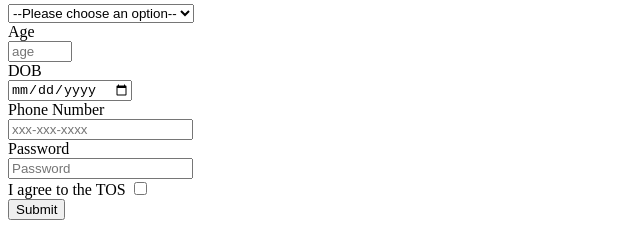
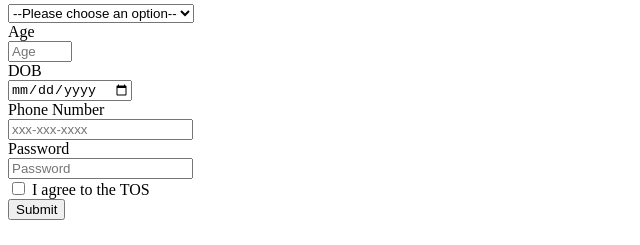
Before and after one commit to acciojob/signup-form-car-SafiraFarheen, a website: page main.html in a window 1280 px wide. Shown: the part 158-403 px from the top of the page, 0-640 px from the left. Drawn offline with Linux system fonts and the light colour scheme.

Commit message:
created a submission

```diff
--- a/main.html
+++ b/main.html
@@ -21,7 +21,7 @@
 		<input type="radio" id="gender_f" name="gender" required>
 		<label for="gender_f">Female</label><br>
 		<label for="cars">Car Brands</label><br>
-		<select id="cars" name="cars">
+		<select id="cars" name="cars" required>
 			<option value="">--Please choose an option--</option>
 			<option value="BMW">BMW</option>
 			<option value="Audi">Audi</option>
@@ -29,23 +29,16 @@
 			<option value="Toyota">Toyota</option>
 		</select><br>
 		<label for="age">Age</label><br>
-		<input type="number" id="age" name="age" placeholder="age" max="100" min="1" required><br>
+		<input type="number" id="age" name="age" placeholder="Age" max="100" min="1" required><br>
 		<label for="dob">DOB</label><br>
 		<input type="date" id="dob" name="dob" required><br>
 		<label for="tel">Phone Number</label><br>
-		<input type="tel" id="id" name="tel" placeholder="xxx-xxx-xxxx"><br>
+		<input type="tel" id="tel" name="tel" placeholder="xxx-xxx-xxxx"><br>
 		<label for="password">Password</label><br>
 		<input type="password" id="password" name="password" placeholder="Password" required><br>
-		<label for="tos">I agree to the TOS</label>
-		<input type="checkbox" id="tos" name="tos" required><br>
+		<input type="checkbox" id="tos" name="tos" required>
+		<label for="tos">I agree to the TOS</label><br>
 		<button type="submit">Submit</button>
-
-
-
-
-
-
-
 
 	</form>
     <script type="text/javascript" src="./script.js">
--- a/script.js
+++ b/script.js
@@ -1 +1,2 @@
 //your code here
+console.log("Signup Form Loaded");
```
